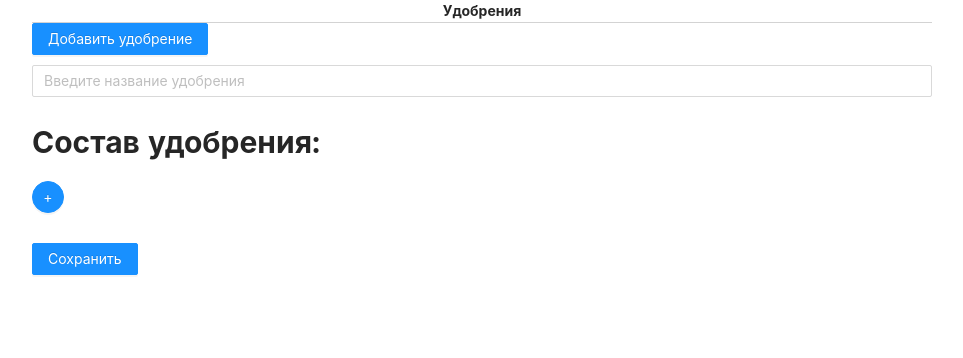
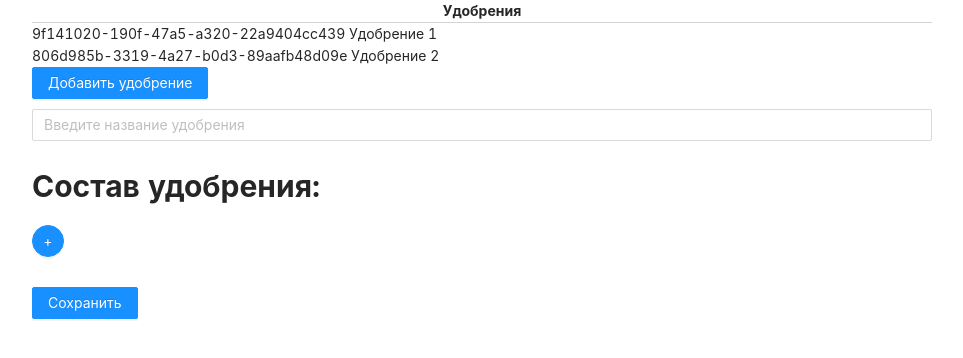
Before and after one commit to senya90/npk, a React (Create React App) app: page / in a window 1280 px wide. Shown: the top 358 px of the page, without its empty margins (158-1121 px from the left). Built offline with nearby package versions, Linux system fonts and the light colour scheme.

Commit message:
Mock for fertilizers. TODO: styles for fertilizers view

```diff
--- /dev/null
+++ b/src/mocks/fertilizersMock.ts
@@ -0,0 +1,32 @@
+import {Fertilizer} from "../models/fertilizer";
+
+export const fertilizersMock: Fertilizer[] = [
+    {
+        id: '9f141020-190f-47a5-a320-22a9404cc439',
+        name: 'Удобрение 1',
+        composition: [
+            {
+                id: '009d3587-2fbb-4bde-a4a5-abc5054130a8',
+                chemicalId: '1N',
+                value: 33
+            }
+        ]
+    },
+    {
+        id: '806d985b-3319-4a27-b0d3-89aafb48d09e',
+        name: 'Удобрение 2',
+        composition: [
+            {
+                id: 'c81915c0-e114-4c85-bcc5-b671b5027c7d',
+                chemicalId: '2P',
+                value: 10
+            },
+            {
+                id: 'd245d35c-4c20-49eb-a3c9-e16a34298a90',
+                chemicalId: '3K',
+                value: 3.2
+            }
+        ]
+    },
+
+]
--- a/src/organism/fertilizers/Fertilizers.tsx
+++ b/src/organism/fertilizers/Fertilizers.tsx
@@ -9,7 +9,7 @@ const Fertilizers:FunctionComponent<FertilizersProps> = ({fertilizers}) => {
 
     const renderFertilizers = () => {
         return fertilizers.map(fert => {
-            return <div>{fert.id} {fert.name}</div>
+            return <div key={fert.id}>{fert.id} {fert.name}</div>
         })
     }
 
--- a/src/template/calculator/Calculator.tsx
+++ b/src/template/calculator/Calculator.tsx
@@ -2,9 +2,10 @@ import React, {useState} from 'react';
 import {FertilizerEditor} from "../../organism/fertilizerEditor/FertilizerEditor";
 import {Fertilizers} from "../../organism/fertilizers/Fertilizers";
 import { Fertilizer } from 'models/fertilizer';
+import {fertilizersMock} from "../../mocks/fertilizersMock";
 
 const Calculator = () => {
-    const [fertilizers, setFertilizers] = useState<Fertilizer[]>([])
+    const [fertilizers, setFertilizers] = useState<Fertilizer[]>(fertilizersMock)
 
     const onSaveFertilizer = (savedFertilizer: Fertilizer) => {
         const found = fertilizers.find(fertilizer => fertilizer.id === savedFertilizer.id)
@@ -30,6 +31,9 @@ const Calculator = () => {
         setFertilizers(newFertilizers)
     }
 
+    console.log(fertilizers)
+    console.log(JSON.stringify(fertilizers))
+
     return (
         <div>
             <Fertilizers
```
